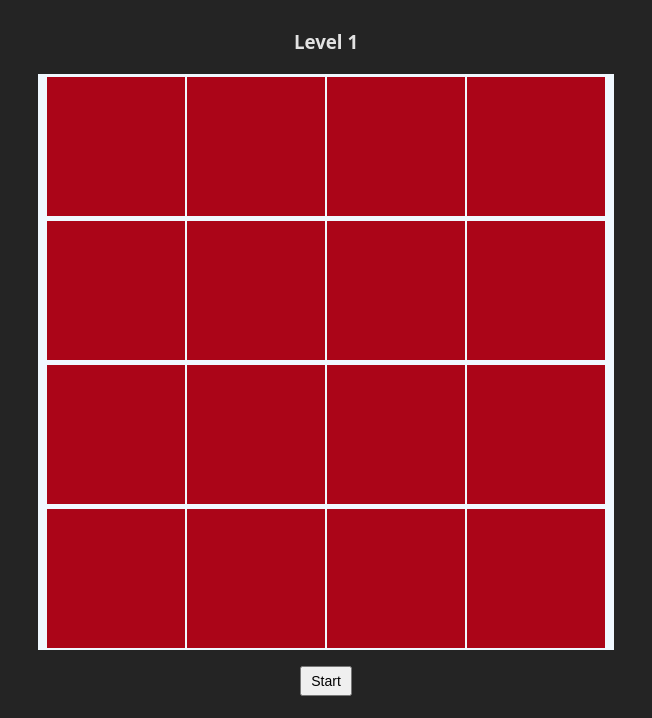
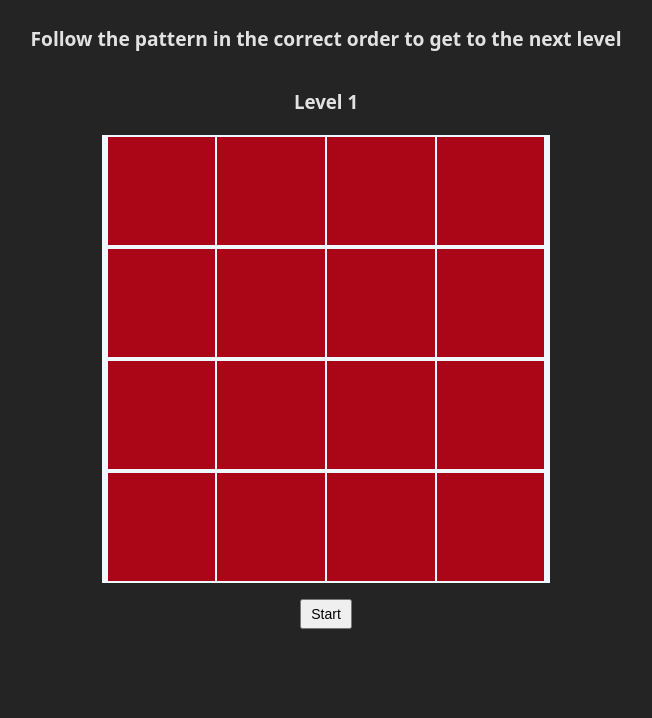
Before and after one commit to indymoorcroft/memorise, a website built with Vite: page index.html in a window 1280 px wide. Shown: the part 82-800 px from the top of the page, without its empty margins (314-966 px from the left). Built offline with nearby package versions, Linux system fonts and the light colour scheme.

Commit message:
edited container box to fit all device sizes

```diff
--- a/index.html
+++ b/index.html
@@ -8,6 +8,7 @@
   </head>
   <body>
     <h1>Memorise</h1>
+    <h2>Follow the pattern in the correct order to get to the next level</h2>
     <h3 class="level">Level 1</h3>
     <div class="container">
       <div class="container__board" id="board"></div>
--- a/src/style.scss
+++ b/src/style.scss
@@ -25,8 +25,8 @@ body {
   flex-direction: column;
 
   &__board {
-    width: 45vw;
-    height: 45vw;
+    width: 80vw;
+    height: 80vw;
     margin: 0 auto;
     display: flex;
     flex-wrap: wrap;
@@ -89,3 +89,35 @@ button {
   font-size: 14px;
   font-weight: 500;
 }
+
+h2 {
+  width: 80vw;
+  text-align: center;
+  font-size: medium;
+}
+
+@media only screen and (min-width: 768px) and (max-width: 1023px) {
+  .container {
+    &__board {
+      width: 55vw;
+      height: 55vw;
+    }
+  }
+
+  h2 {
+    font-size: large;
+  }
+}
+
+@media only screen and (min-width: 1024px) {
+  .container {
+    &__board {
+      width: 35vw;
+      height: 35vw;
+    }
+  }
+
+  h2 {
+    font-size: larger;
+  }
+}
```
Also changed, not shown: README.md.
